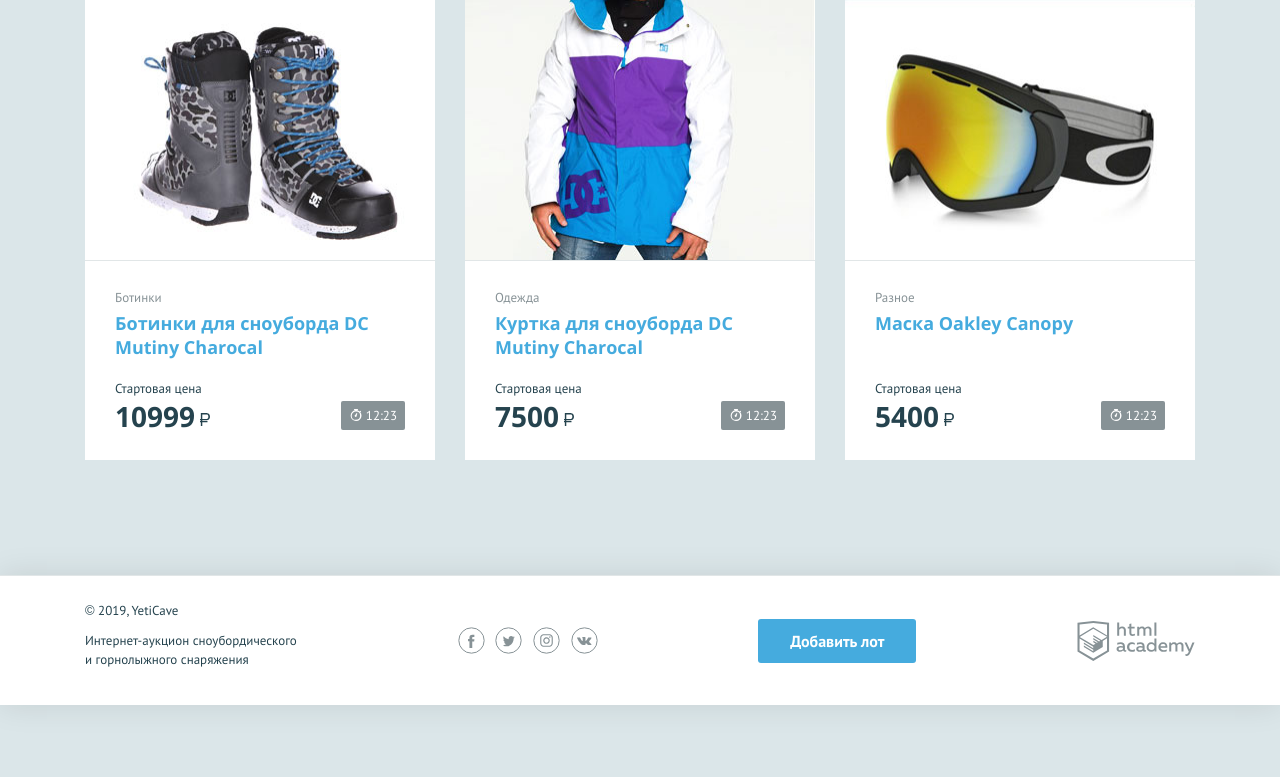
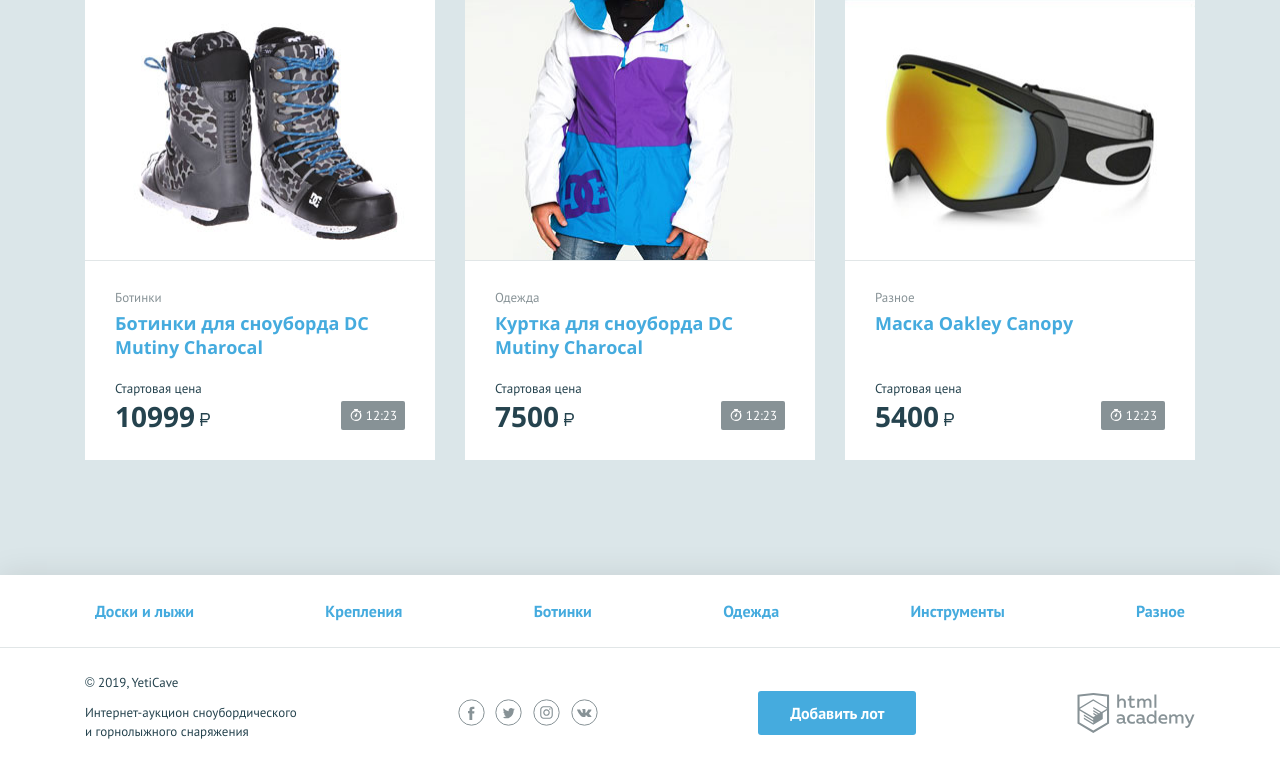
Before and after one commit to Oleg-88/1003737-yeticave-9, a PHP site: page / in a window 1280 px wide. Shown: the part 1128-1905 px from the top of the page. Run offline with PHP 8.4, Linux system fonts and the light colour scheme.

Commit message:
Циклы без while и мелкие исправления.

```diff
--- a/index.php
+++ b/index.php
@@ -136,7 +136,11 @@ $user_name = 'Олег Русак';
 <footer class="main-footer">
     <nav class="nav">
         <ul class="nav__list container">
-
+            <?php foreach ($categories as $category): ?>
+                <li class="nav__item">
+                    <a href="pages/all-lots.html"><?=$category;?></a>
+                </li>
+            <?php endforeach; ?>
         </ul>
     </nav>
     <div class="main-footer__bottom container">
```
